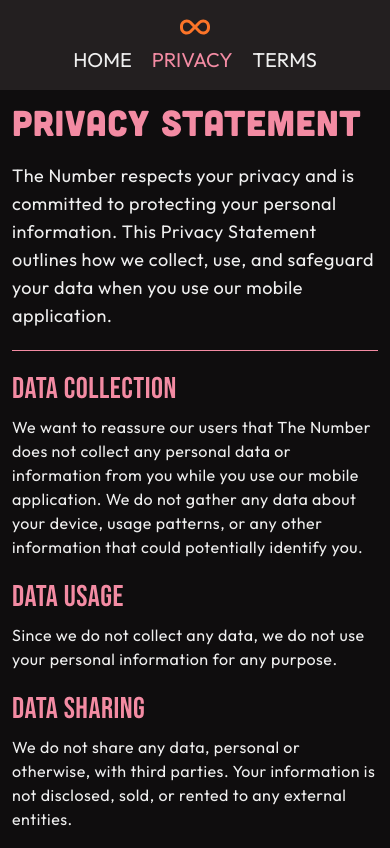
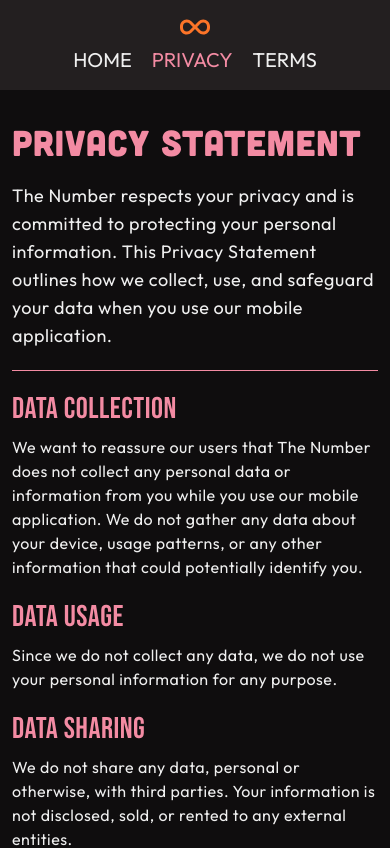
Before and after one commit to WildPastry/TheNumberLanding, a React (Vite) app: page /privacy in a window 390 px wide. Shown: the top 848 px of the page. Built offline with nearby package versions, Linux system fonts and the light colour scheme.

Commit message:
Finishing media query

```diff
--- a/src/pages/Privacy.tsx
+++ b/src/pages/Privacy.tsx
@@ -2,7 +2,9 @@
 
 const Privacy: React.FC = (): JSX.Element => {
   return (
-    <section aria-labelledby='privacy-title' className='max-w-4xl m-auto'>
+    <section
+      aria-labelledby='privacy-title'
+      className='max-w-4xl m-auto mt-10 max-400:mt-5'>
       <h1
         className='text-strawberry text-5xl max-400:text-4xl mb-5'
         id='privacy-title'>
--- a/src/pages/Terms.tsx
+++ b/src/pages/Terms.tsx
@@ -3,7 +3,9 @@
 
 const Terms: React.FC = (): JSX.Element => {
   return (
-    <section aria-labelledby='terms-title' className='max-w-4xl m-auto'>
+    <section
+      aria-labelledby='terms-title'
+      className='max-w-4xl m-auto mt-10 max-400:mt-5'>
       <h1
         className='text-berry text-5xl max-400:text-4xl mb-5'
         id='terms-title'>
```
